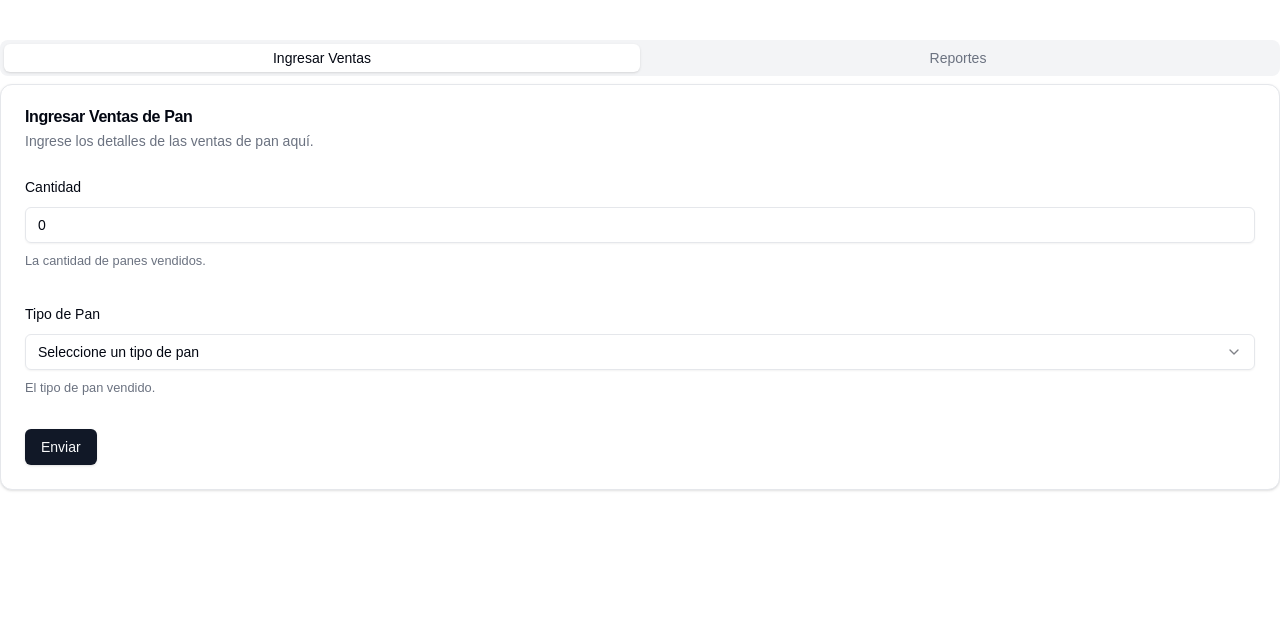
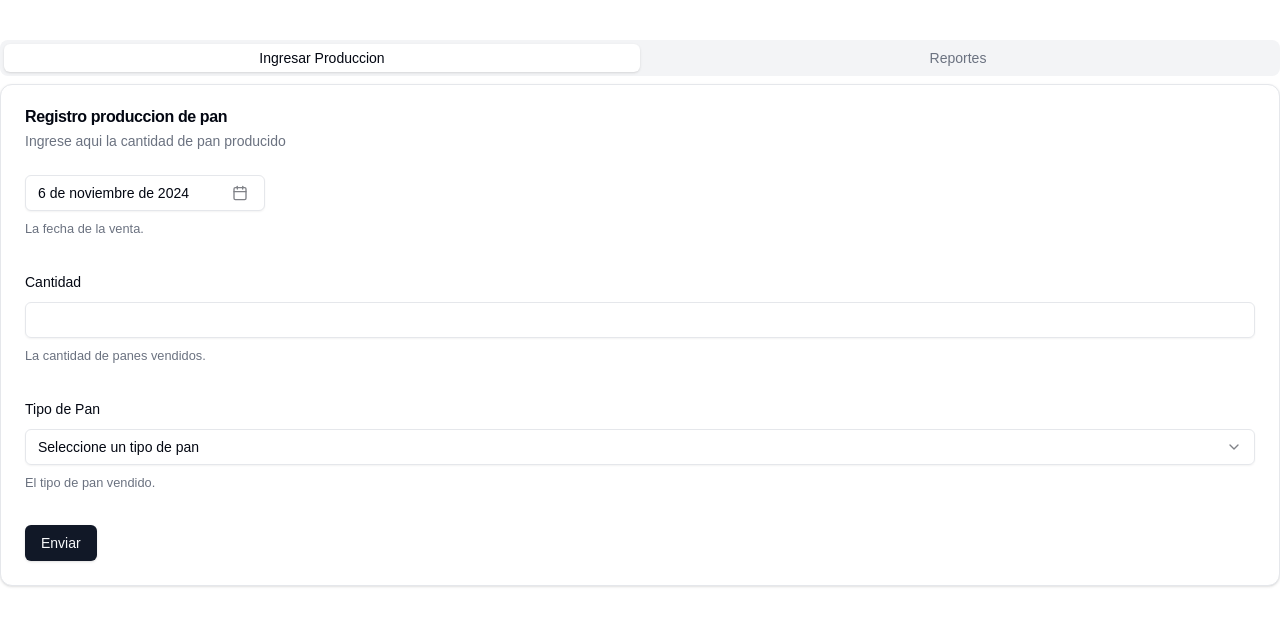
Before and after one commit to tod1az/delivery-manager, a Next.js app: page /registro-pan in a window 1280 px wide. Shown: the top 626 px of the page. Built offline with nearby package versions, Linux system fonts and the light colour scheme.

Commit message:
feat:sales form

```diff
--- a/src/components/bread-sales-form.tsx
+++ b/src/components/bread-sales-form.tsx
@@ -1,46 +1,70 @@
 'use client'
 
+import { useState } from "react"
+import { zodResolver } from "@hookform/resolvers/zod"
 import { useForm } from "react-hook-form"
-import { zodResolver } from "@hookform/resolvers/zod"
 import * as z from "zod"
 import { Button } from "@/components/ui/button"
 import { Form, FormControl, FormDescription, FormField, FormItem, FormLabel, FormMessage } from "@/components/ui/form"
 import { Input } from "@/components/ui/input"
 import { Select, SelectContent, SelectItem, SelectTrigger, SelectValue } from "@/components/ui/select"
+import DatePicker from "./day-picker"
 
 const formSchema = z.object({
-  quantity: z.number().positive({
-    message: "La cantidad debe ser un número positivo",
+  date: z.date({
+    required_error: "La fecha es requerida",
   }),
+  quantity: z.string()
+    .min(1)
+    .default("")
+    .refine((value) => !isNaN(Number(value)), { message: "La cantidad debe ser un número positivo" })
+  ,
   breadType: z.string().min(1, {
     message: "Por favor seleccione un tipo de pan",
   }),
 })
 
 export function BreadSalesForm() {
+  const [submissionStatus, setSubmissionStatus] = useState<'idle' | 'success' | 'error'>('idle')
+
   const form = useForm<z.infer<typeof formSchema>>({
     resolver: zodResolver(formSchema),
     defaultValues: {
-      quantity: 0,
+      date: new Date(Date.now()),
+      quantity: "",
       breadType: "",
     },
   })
 
   function onSubmit(values: z.infer<typeof formSchema>) {
-    const submissionData = {
-      ...values,
-      date: new Date().toISOString().split('T')[0], // Añadir la fecha actual
-    };
-    console.log(submissionData);
-    //setSubmissionStatus('success');
-    form.reset();
-    //setTimeout(() => setSubmissionStatus('idle'), 3000)
+    // Aquí iría la lógica para enviar los datos al servidor
+    console.log(values)
+    console.log(values.date)
+    setSubmissionStatus('success')
+    // Reiniciar el formulario después de un envío exitoso
+    form.reset()
+    // Volver al estado 'idle' después de 3 segundos
+    setTimeout(() => setSubmissionStatus('idle'), 3000)
   }
 
   return (
     <Form {...form}>
       <form onSubmit={form.handleSubmit(onSubmit)} className="space-y-8">
-
+        <FormField
+          control={form.control}
+          name="date"
+          render={({ field }) => (
+            <FormItem>
+              <FormControl>
+                <DatePicker field={field} />
+              </FormControl>
+              <FormDescription>
+                La fecha de la venta.
+              </FormDescription>
+              <FormMessage />
+            </FormItem>
+          )}
+        />
         <FormField
           control={form.control}
           name="quantity"
@@ -48,7 +72,10 @@ export function BreadSalesForm() {
             <FormItem>
               <FormLabel>Cantidad</FormLabel>
               <FormControl>
-                <Input type="number" {...field} onChange={(e) => field.onChange(Number(e.target.value))} />
+                <Input type="number" {...field} onChange={(e) => {
+                  const newValue = e.target.value
+                  field.onChange(newValue === "" ? "" : newValue)
+                }} />
               </FormControl>
               <FormDescription>
                 La cantidad de panes vendidos.
@@ -84,9 +111,9 @@ export function BreadSalesForm() {
           )}
         />
         <Button type="submit">Enviar</Button>
-        {/* {submissionStatus === 'success' && (
+        {submissionStatus === 'success' && (
           <p className="text-green-600">Venta registrada con éxito!</p>
-        )} */}
+        )}
       </form>
     </Form>
   )
--- a/src/components/bread-sales-page.tsx
+++ b/src/components/bread-sales-page.tsx
@@ -1,5 +1,3 @@
-'use client'
-
 import { Tabs, TabsContent, TabsList, TabsTrigger } from "@/components/ui/tabs"
 import { Card, CardContent, CardHeader, CardTitle, CardDescription } from "@/components/ui/card"
 import { BreadSalesForm } from "./bread-sales-form"
@@ -8,23 +6,23 @@ import { BreadSalesTable } from "./bread-sales-table"
 export default function BreadSalesPage() {
   return (
     <div className="container mx-auto py-10">
-      <Tabs defaultValue="sales" className="w-full">
+      <Tabs defaultValue="production-form" className="w-full">
         <TabsList className="grid w-full grid-cols-2">
-          <TabsTrigger value="sales">Ingresar Ventas</TabsTrigger>
-          <TabsTrigger value="reports">Reportes</TabsTrigger>
+          <TabsTrigger value="production-form">Ingresar Produccion</TabsTrigger>
+          <TabsTrigger value="production-reports">Reportes</TabsTrigger>
         </TabsList>
-        <TabsContent value="sales">
+        <TabsContent value="production-form">
           <Card>
             <CardHeader>
-              <CardTitle>Ingresar Ventas de Pan</CardTitle>
-              <CardDescription>Ingrese los detalles de las ventas de pan aquí.</CardDescription>
+              <CardTitle>Registro produccion de pan</CardTitle>
+              <CardDescription>Ingrese aqui la cantidad de pan producido</CardDescription>
             </CardHeader>
             <CardContent>
               <BreadSalesForm />
             </CardContent>
           </Card>
         </TabsContent>
-        <TabsContent value="reports">
+        <TabsContent value="production-reports">
           <Card>
             <CardHeader>
               <CardTitle>Reportes de Ventas</CardTitle>
--- a/src/components/bread-sales-table.tsx
+++ b/src/components/bread-sales-table.tsx
@@ -19,6 +19,7 @@ import {
   TableHeader,
   TableRow,
 } from "@/components/ui/table"
+import { es } from "date-fns/locale"
 
 // Simulated data - replace this with actual data fetching logic
 const salesData = [
@@ -87,7 +88,9 @@ export function BreadSalesTable() {
               selected={date}
               onSelect={setDate}
               numberOfMonths={2}
+              locale={es}
             />
+
           </PopoverContent>
         </Popover>
       </div>
--- /dev/null
+++ b/src/components/day-picker.tsx
@@ -0,0 +1,53 @@
+import * as React from "react"
+import { format } from "date-fns"
+import { CalendarIcon } from "lucide-react"
+import { es } from "date-fns/locale"
+import { Button } from "@/components/ui/button"
+import { Calendar } from "@/components/ui/calendar"
+import {
+  Popover,
+  PopoverContent,
+  PopoverTrigger,
+} from "@/components/ui/popover"
+import { ControllerRenderProps } from "react-hook-form"
+
+
+type Props = {
+  field: ControllerRenderProps<{
+    date: Date;
+    quantity: string;
+    breadType: string;
+  }, "date">
+}
+
+export default function DatePicker({ field }: Props) {
+  return (
+    <Popover>
+      <PopoverTrigger asChild>
+        <Button
+          variant={"outline"}
+          className={`w-[240px] pl-3 text-left font-normal ${!field.value && "text-muted-foreground"
+            }`}
+        >
+          {field.value ? (
+            format(field.value, "d 'de' MMMM 'de' yyyy", { locale: es })
+          ) : (
+            <span>Seleccione una fecha</span>
+          )}
+          <CalendarIcon className="ml-auto h-4 w-4 opacity-50" />
+        </Button>
+      </PopoverTrigger>
+      <PopoverContent className="w-auto p-0" align="start">
+        <Calendar
+          mode="single"
+          selected={field.value}
+          onSelect={field.onChange}
+          disabled={(date) =>
+            date > new Date() || date < new Date("1900-01-01")
+          }
+          initialFocus
+          locale={es}
+        />
+      </PopoverContent>
+    </Popover>)
+}
```
